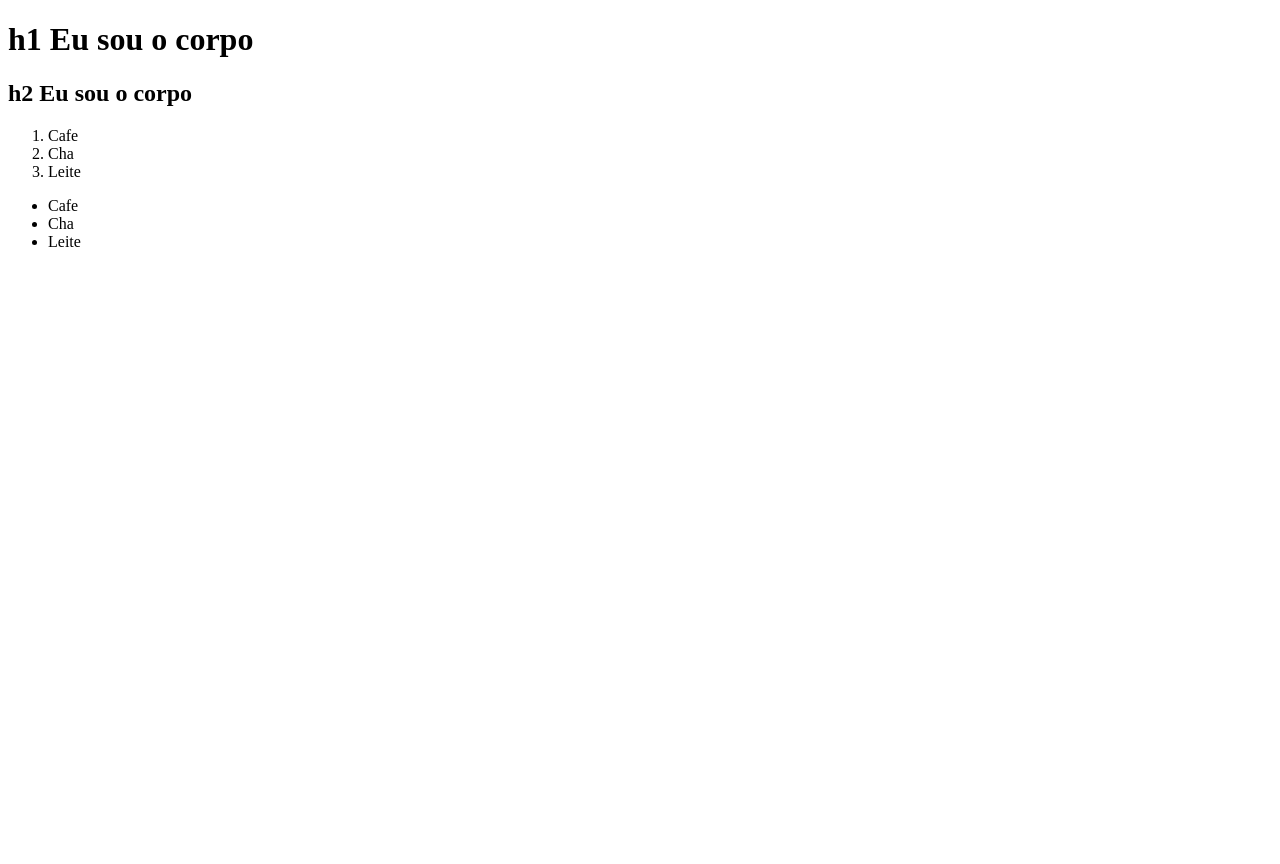
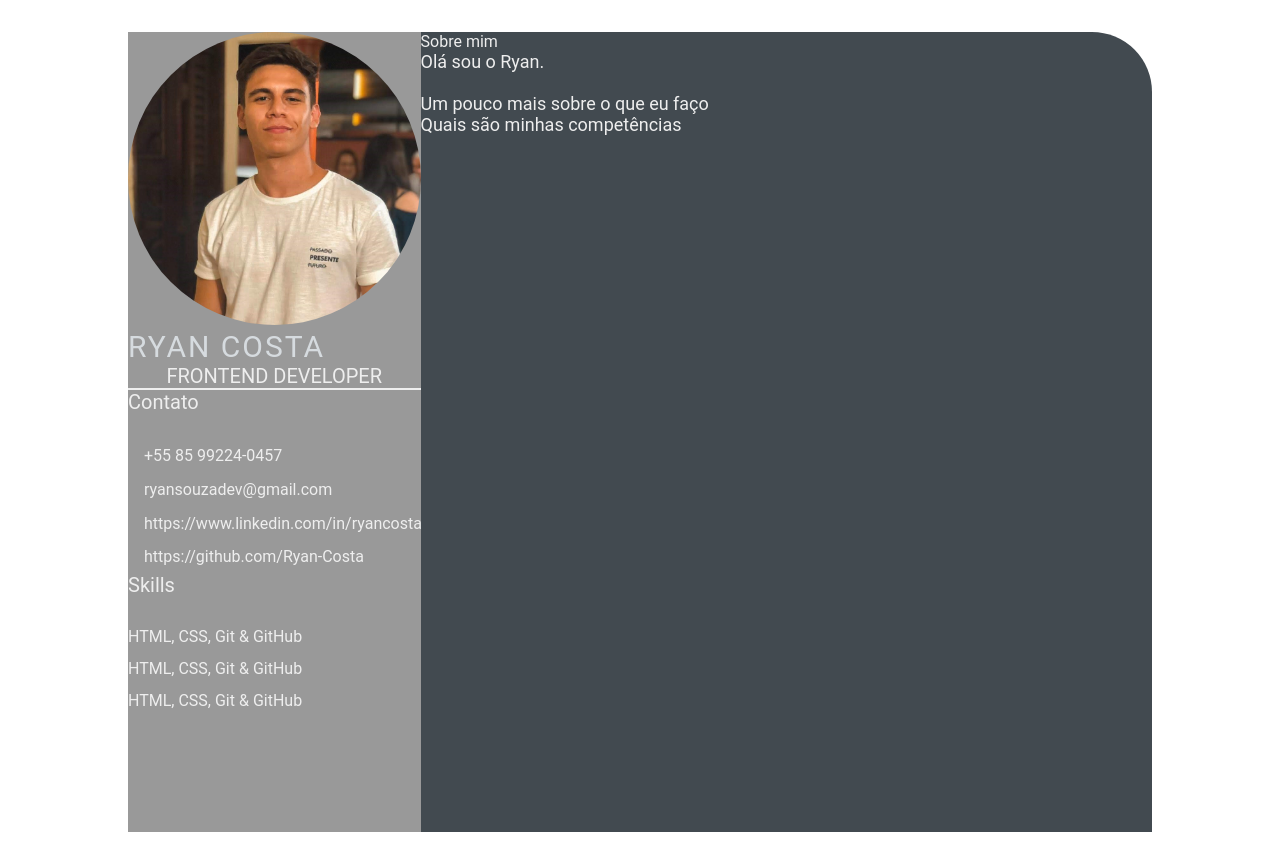
Before and after one commit to Ryan-Costa/ryan-costa.github.io, a plain HTML site: page index.html in a window 1280 px wide. Before the commit the page ends 800 px from the top, so only its background shows below. Drawn offline with Linux system fonts and the light colour scheme.

Commit message:
commit dia 02 (#2)

```diff
--- a/index.html
+++ b/index.html
@@ -4,20 +4,49 @@
   <meta charset="UTF-8">
   <meta http-equiv="X-UA-Compatible" content="IE=edge">
   <meta name="viewport" content="width=device-width, initial-scale=1.0">
-  <title>Olá, eu sou a cabeça</title>
+  <title>Ryan Costa CV</title>
+  <link rel="stylesheet" href="style.css">
 </head>
 <body>
-  <h1>h1 Eu sou o corpo</h1>
-  <h2>h2 Eu sou o corpo</h2>
+  <main class="resume-contents">
+    <section class="left-section">
+      <section class="left-section-content">
+        <div class="profile">
+          <img src="img/profile-image.jpg" alt="Profile image" class="profile-image">
+          <p class="name">Ryan Costa</p>
+          <p class="profession">FrontEnd Developer</p>
+        </div>
+        <div class="contact-info">
+          <p class="left-title">Contato</p>
+          <ul>
+            <li><i class=""fa fa-phone></i>+55 85 99224-0457</li>
+            <li><i class=""fa fa-envelope></i>ryansouzadev@gmail.com</li>
+            <li><i class=""fa fa-globe></i>https://www.linkedin.com/in/ryancosta122/</li>
+            <li><i class=""fa fa-github></i>https://github.com/Ryan-Costa</li>
+          </ul>
+        </div>
+        <div class="skills">
+          <p class="left-title">Skills</p>
+          <ul>
+            <li><p>HTML, CSS, Git & GitHub</p></li>
+            <li><p>HTML, CSS, Git & GitHub</p></li>
+            <li><p>HTML, CSS, Git & GitHub</p></li>
+          </ul>
+        </div>
+      </section>
+    </section>
+    <section class="right-section">
+      <div class="right-section-content">
+        <section class="about gap">
+          <div class="right-title">Sobre mim</div>
+          <p class="about-me-contents">
+            Olá sou o Ryan.<br>
+            <br> Um pouco mais sobre o que eu faço
+            <br> Quais são minhas competências
+          </p>
+        </section>
+      </div>
+    </section>
+  </main>
 </body>
-<ol>
-  <li>Cafe</li>
-  <li>Cha</li>
-  <li>Leite</li>
-</ol>
-<ul>
-  <li>Cafe</li>
-  <li>Cha</li>
-  <li>Leite</li>
-</ul>
 </html>
--- /dev/null
+++ b/style.css
@@ -0,0 +1,103 @@
+* {
+  margin: 0;
+  padding: 0;
+  box-sizing: border-box;
+  list-style: none;
+  font-family: "Roboto", sans-serif;
+}
+
+.resume-contents {
+  min-height: 100vh;
+  width: 80%;
+  margin: 2rem auto;
+  display: grid;
+  grid-template-columns: repeat(7, 1fr);
+}
+
+.left-section {
+  grid-column: span 2;
+  height: 100%;
+  background-color: #999999;
+}
+
+.right-section {
+  grid-column: span 5;
+  height: 100%;
+  background-color: #424a50;
+  border-radius: 0px 60px 0px 0px;
+}
+
+.left-section-contents {
+  padding: 2rem 2rem;
+}
+
+.profile {
+  width: 100%;
+  border-bottom: 2px solid #eeeeee;
+}
+
+.profile .profile-image {
+  width: 100%;
+  border-radius: 100%;
+}
+
+.name {
+  color: #d6dbdf;
+  font-size: 30px;
+  letter-spacing: 2px;
+  text-transform: uppercase;
+}
+
+.profession {
+  color: #eeeeee;
+  font-size: 20px;
+  text-transform: uppercase;
+  text-align: center;
+}
+
+/* .contact-info { border-bottom: 2px solid #1B2631; } */
+.left-title {
+  color: #eeeeee;
+  font-size: 20px;
+}
+
+.contact-info ul {
+  padding-top: 1.5rem;
+}
+
+.contact-info ul li,
+.references ul li {
+  padding: 0.4rem 0;
+  color: #eeeeee;
+}
+
+.contact-info ul li i,
+.references ul li i {
+  padding-right: 1rem;
+  font-size: 18px;
+  color: #eeeeee;
+}
+
+.skills ul {
+  padding-top: 1.5rem;
+}
+.skills ul li p {
+  padding: 0.4rem 0;
+  color: #eeeeee;
+}
+
+.right-section-contents {
+  padding: 2rem 2rem;
+}
+
+.right-title {
+  color: #eeeeee;
+}
+
+.gap {
+  padding-bottom: 2rem;
+}
+.about-me-contents {
+  font-size: 18px;
+  color: #eeeeee;
+}
```
Also changed, not shown: img/profile-image.jpg (added).
